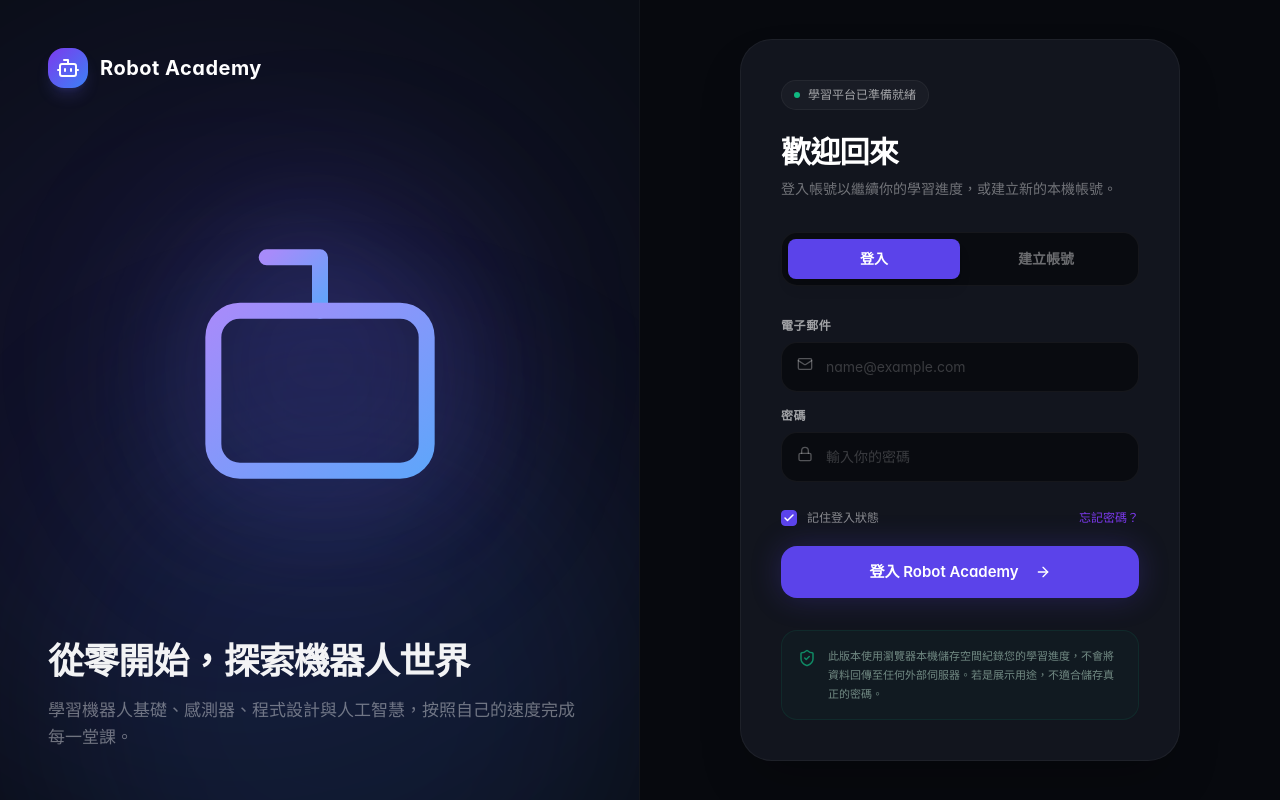
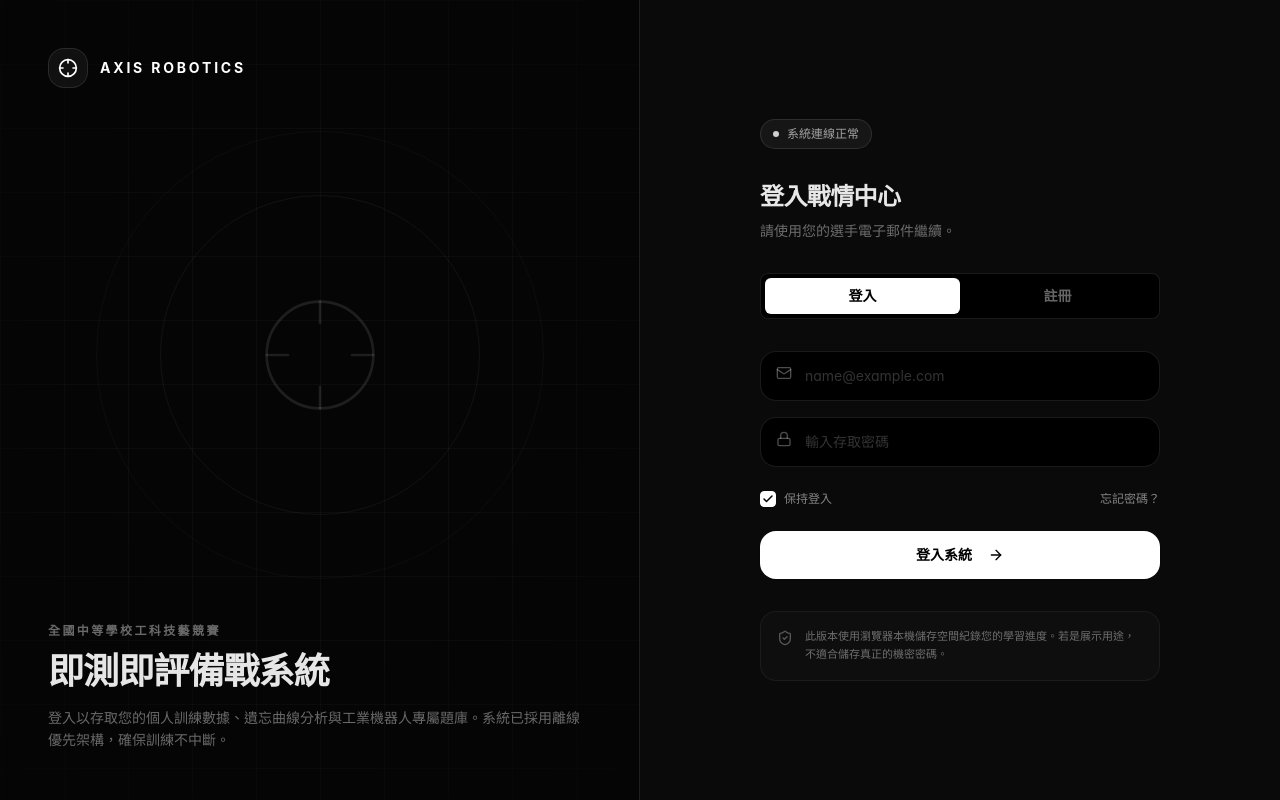
Before and after one commit to LangCheng945/roboticstest, a Next.js app: page /login in a window 1280 px wide. Built offline with nearby package versions, Linux system fonts and the light colour scheme.

Commit message:
Update page.tsx

```diff
--- a/app/login/page.tsx
+++ b/app/login/page.tsx
@@ -2,7 +2,7 @@
 
 import { useState } from "react";
 import { motion } from "framer-motion";
-import { ArrowRight, Bot, Check, Lock, Mail, ShieldCheck } from "lucide-react";
+import { ArrowRight, Check, Crosshair, Lock, Mail, ShieldCheck } from "lucide-react";
 import { useRouter } from "next/navigation";
 
 import { Button } from "@/components/ui/button";
@@ -13,101 +13,89 @@
   const [isLogin, setIsLogin] = useState(true);
   const [isLoading, setIsLoading] = useState(false);
 
-  // 模擬登入行為並跳轉
   const handleSubmit = (e: React.FormEvent) => {
     e.preventDefault();
     setIsLoading(true);
     setTimeout(() => {
-      // 在此處可加入寫入 Token 的邏輯，讓 middleware 放行
       router.push("/");
     }, 1000);
   };
 
   return (
-    <div className="flex min-h-screen w-full bg-[#050505] text-white selection:bg-indigo-500/30">
+    <div className="flex min-h-screen w-full bg-black text-white selection:bg-white/20">
 
-      {/* ================= 左側：品牌視覺區 (Desktop 專屬) ================= */}
-      <div className="relative hidden w-1/2 flex-col justify-between overflow-hidden border-r border-white/[0.03] bg-[#0A0D14] p-12 lg:flex">
+      {/* ================= 左側：極簡黑灰視覺區 (Desktop 專屬) ================= */}
+      <div className="relative hidden w-1/2 flex-col justify-between overflow-hidden border-r border-white/10 bg-[#050505] p-12 lg:flex">
 
-        {/* 背景環境光暈 */}
-        <div className="absolute -left-1/4 top-0 size-[800px] rounded-full bg-indigo-600/10 blur-[130px]" />
-        <div className="absolute -bottom-1/4 right-0 size-[600px] rounded-full bg-blue-500/10 blur-[100px]" />
+        {/* 背景：工業風細緻網格 */}
+        <div className="absolute inset-0 bg-[linear-gradient(rgba(255,255,255,0.03)_1px,transparent_1px),linear-gradient(90deg,rgba(255,255,255,0.03)_1px,transparent_1px)] bg-[size:4rem_4rem] [mask-image:radial-gradient(ellipse_80%_80%_at_50%_50%,#000_40%,transparent_100%)]" />
 
         {/* 左上角 Logo */}
         <div className="relative z-10 flex items-center gap-3">
-          <div className="grid size-10 place-items-center rounded-xl bg-gradient-to-br from-[#7C3AED] to-[#3B82F6] shadow-lg shadow-indigo-500/20">
-            <Bot className="size-6 text-white" />
+          <div className="grid size-10 place-items-center rounded-xl border border-white/10 bg-white/5 backdrop-blur-md">
+            <Crosshair className="size-5 text-white" strokeWidth={2} />
           </div>
-          <span className="text-xl font-bold tracking-wide">Robot Academy</span>
+          <span className="text-sm font-bold tracking-[0.2em]">AXIS ROBOTICS</span>
         </div>
 
-        {/* 中央巨型漸層 Icon */}
+        {/* 中央極簡圖形 */}
         <div className="relative z-10 flex flex-1 items-center justify-center">
           <motion.div
-            initial={{ scale: 0.9, opacity: 0 }}
+            initial={{ scale: 0.95, opacity: 0 }}
             animate={{ scale: 1, opacity: 1 }}
-            transition={{ duration: 0.8, ease: "easeOut" }}
-            className="relative"
+            transition={{ duration: 1, ease: "easeOut" }}
+            className="relative grid place-items-center"
           >
-            {/* 圖示背後的強烈發光層 */}
-            <div className="absolute inset-0 rounded-full bg-indigo-500/20 blur-[80px]" />
-
-            <Bot
-              className="relative z-10 size-80 drop-shadow-[0_0_50px_rgba(99,102,241,0.3)]"
-              strokeWidth={1.2}
-              style={{ stroke: "url(#blue-purple-gradient)" }}
-            />
-
-            {/* 隱藏的 SVG 定義，用來渲染上方 Icon 的紫藍漸層邊線 */}
-            <svg width="0" height="0">
-              <linearGradient id="blue-purple-gradient" x1="0%" y1="0%" x2="100%" y2="100%">
-                <stop stopColor="#A78BFA" offset="0%" />
-                <stop stopColor="#60A5FA" offset="100%" />
-              </linearGradient>
-            </svg>
+            {/* 外圈細線 */}
+            <div className="absolute size-[28rem] rounded-full border border-white/[0.03]" />
+            <div className="absolute size-[20rem] rounded-full border border-white/[0.05]" />
+            {/* 核心十字標 */}
+            <Crosshair className="size-32 text-white/10" strokeWidth={0.5} />
           </motion.div>
         </div>
 
         {/* 左下角文案 */}
         <div className="relative z-10 max-w-xl">
-          <h1 className="mb-4 text-4xl font-bold tracking-tight text-white/95">
-            從零開始，探索機器人世界
+          <p className="mb-3 text-xs font-bold tracking-[0.2em] text-white/40">
+            全國中等學校工科技藝競賽
+          </p>
+          <h1 className="mb-4 text-4xl font-bold tracking-tight text-white/90">
+            即測即評備戰系統
           </h1>
-          <p className="text-[17px] leading-relaxed text-white/40">
-            學習機器人基礎、感測器、程式設計與人工智慧，按照自己的速度完成每一堂課。
+          <p className="text-sm leading-relaxed text-white/40">
+            登入以存取您的個人訓練數據、遺忘曲線分析與工業機器人專屬題庫。系統已採用離線優先架構，確保訓練不中斷。
           </p>
         </div>
       </div>
 
-      {/* ================= 右側：登入與註冊表單區 ================= */}
-      <div className="flex w-full flex-1 items-center justify-center bg-[#07090E] p-6 lg:w-1/2">
+      {/* ================= 右側：黑白高對比表單區 ================= */}
+      <div className="flex w-full flex-1 items-center justify-center bg-[#0A0A0A] p-6 lg:w-1/2">
         <motion.div
-          initial={{ opacity: 0, y: 20 }}
+          initial={{ opacity: 0, y: 10 }}
           animate={{ opacity: 1, y: 0 }}
-          transition={{ duration: 0.5, delay: 0.1 }}
-          className="w-full max-w-[440px]"
+          transition={{ duration: 0.4 }}
+          className="w-full max-w-[400px]"
         >
-          {/* 表單卡片主體 */}
-          <div className="rounded-[2rem] border border-white/5 bg-[#12151E] p-8 shadow-2xl sm:p-10">
-
-            {/* 頂部狀態標籤 */}
-            <div className="mb-6 inline-flex items-center gap-2 rounded-full border border-white/5 bg-white/[0.03] px-3 py-1.5 text-xs font-medium text-white/60">
-              <span className="size-1.5 rounded-full bg-emerald-500" />
-              學習平台已準備就緒
+          {/* 狀態標籤 */}
+          <div className="mb-8 inline-flex items-center gap-2 rounded-full border border-white/10 bg-white/5 px-3 py-1.5 text-xs font-medium text-white/60">
+            <span className="size-1.5 rounded-full bg-white/80" />
+            系統連線正常
           </div>
 
-            <h2 className="mb-2 text-3xl font-bold tracking-tight">歡迎回來</h2>
-            <p className="mb-8 text-sm leading-relaxed text-white/40">
-              登入帳號以繼續你的學習進度，或建立新的本機帳號。
+          <h2 className="mb-2 text-2xl font-bold tracking-tight text-white/90">
+            {isLogin ? "登入戰情中心" : "建立選手授權"}
+          </h2>
+          <p className="mb-8 text-sm text-white/40">
+            請使用您的選手電子郵件繼續。
           </p>
 
-            {/* 登入 / 註冊 頁籤切換 */}
-            <div className="mb-8 flex rounded-xl border border-white/5 bg-[#090B10] p-1.5">
+          {/* 登入 / 註冊 頁籤切換 (Apple Style) */}
+          <div className="mb-8 flex rounded-lg border border-white/10 bg-black p-1">
             <button
               onClick={() => setIsLogin(true)}
               className={cn(
-                  "flex-1 rounded-lg py-2.5 text-sm font-semibold transition-all duration-300",
-                  isLogin ? "bg-[#5B43EA] text-white shadow-lg" : "text-white/40 hover:text-white/80"
+                "flex-1 rounded-md py-2 text-sm font-semibold transition-all duration-200",
+                isLogin ? "bg-white text-black shadow-sm" : "text-white/40 hover:text-white/80"
               )}
             >
               登入
@@ -115,77 +103,69 @@
             <button
               onClick={() => setIsLogin(false)}
               className={cn(
-                  "flex-1 rounded-lg py-2.5 text-sm font-semibold transition-all duration-300",
-                  !isLogin ? "bg-[#5B43EA] text-white shadow-lg" : "text-white/40 hover:text-white/80"
+                "flex-1 rounded-md py-2 text-sm font-semibold transition-all duration-200",
+                !isLogin ? "bg-white text-black shadow-sm" : "text-white/40 hover:text-white/80"
               )}
             >
-                建立帳號
+              註冊
             </button>
           </div>
 
           {/* 表單輸入區 */}
-            <form onSubmit={handleSubmit} className="space-y-5">
-              <div className="space-y-4">
+          <form onSubmit={handleSubmit} className="space-y-4">
             <div>
-                  <label className="mb-2 block text-xs font-semibold tracking-wider text-white/60">
-                    電子郵件
-                  </label>
+              <label className="sr-only">電子郵件</label>
               <div className="relative">
                 <Mail className="absolute left-4 top-3.5 size-4 text-white/30" />
                 <input
                   type="email"
                   placeholder="name@example.com"
                   required
-                      className="w-full rounded-xl border border-white/5 bg-[#090B10] py-3.5 pl-11 pr-4 text-sm text-white placeholder:text-white/20 focus:border-[#5B43EA] focus:bg-[#0E111A] focus:outline-none focus:ring-1 focus:ring-[#5B43EA] transition-colors"
+                  className="w-full rounded-xl border border-white/10 bg-black py-3.5 pl-11 pr-4 text-sm text-white placeholder:text-white/20 focus:border-white/30 focus:bg-white/5 focus:outline-none transition-colors"
                 />
               </div>
             </div>
 
             <div>
-                  <label className="mb-2 block text-xs font-semibold tracking-wider text-white/60">
-                    密碼
-                  </label>
+              <label className="sr-only">密碼</label>
               <div className="relative">
                 <Lock className="absolute left-4 top-3.5 size-4 text-white/30" />
                 <input
                   type="password"
-                      placeholder="輸入你的密碼"
+                  placeholder="輸入存取密碼"
                   required
-                      className="w-full rounded-xl border border-white/5 bg-[#090B10] py-3.5 pl-11 pr-4 text-sm text-white placeholder:text-white/20 focus:border-[#5B43EA] focus:bg-[#0E111A] focus:outline-none focus:ring-1 focus:ring-[#5B43EA] transition-colors"
+                  className="w-full rounded-xl border border-white/10 bg-black py-3.5 pl-11 pr-4 text-sm text-white placeholder:text-white/20 focus:border-white/30 focus:bg-white/5 focus:outline-none transition-colors"
                 />
               </div>
             </div>
-              </div>
 
-              {/* 記住我 & 忘記密碼 */}
-              <div className="flex items-center justify-between pt-2">
-                <label className="flex items-center gap-2.5 cursor-pointer group">
+            <div className="flex items-center justify-between py-2">
+              <label className="flex items-center gap-2 cursor-pointer group">
                 <div className="relative flex items-center justify-center">
                   <input type="checkbox" className="peer sr-only" defaultChecked />
-                    <div className="size-4 rounded-[4px] border border-white/20 bg-[#090B10] transition-colors peer-checked:border-[#5B43EA] peer-checked:bg-[#5B43EA]" />
-                    <Check className="absolute size-3 text-white opacity-0 transition-opacity peer-checked:opacity-100" strokeWidth={3} />
+                  <div className="size-4 rounded-[4px] border border-white/20 bg-black transition-colors peer-checked:border-white peer-checked:bg-white" />
+                  <Check className="absolute size-3 text-black opacity-0 transition-opacity peer-checked:opacity-100" strokeWidth={3} />
                 </div>
                 <span className="text-xs font-medium text-white/50 group-hover:text-white/80 transition-colors">
-                    記住登入狀態
+                  保持登入
                 </span>
               </label>
 
-                <button type="button" className="text-xs font-medium text-[#7C3AED] hover:text-[#9355EA] transition-colors">
+              <button type="button" className="text-xs font-medium text-white/50 hover:text-white transition-colors">
                 忘記密碼？
               </button>
             </div>
 
-              {/* 提交按鈕 */}
             <Button
               type="submit"
               disabled={isLoading}
-                className="mt-4 h-[52px] w-full rounded-xl bg-[#5B43EA] text-[15px] font-semibold text-white hover:bg-[#4F39D1] active:bg-[#4531B5] shadow-[0_0_30px_rgba(91,67,234,0.25)] transition-all"
+              className="mt-2 h-12 w-full rounded-xl bg-white text-sm font-bold text-black hover:bg-zinc-200 active:scale-[0.98] transition-all"
             >
               {isLoading ? (
-                  <div className="size-5 rounded-full border-2 border-white/30 border-t-white animate-spin" />
+                <div className="size-4 rounded-full border-2 border-black/20 border-t-black animate-spin" />
               ) : (
                 <>
-                    {isLogin ? "登入 Robot Academy" : "建立帳號並開始"}
+                  {isLogin ? "登入系統" : "建立帳號"}
                   <ArrowRight className="ml-2 size-4" />
                 </>
               )}
@@ -193,14 +173,13 @@
           </form>
 
           {/* 底部免責聲明 */}
-            <div className="mt-8 flex items-start gap-3 rounded-xl border border-emerald-500/10 bg-emerald-500/[0.03] p-4 text-[11px] leading-[1.7] text-emerald-100/50">
-              <ShieldCheck className="mt-0.5 size-[18px] shrink-0 text-emerald-500/70" />
+          <div className="mt-8 flex items-start gap-3 rounded-xl border border-white/5 bg-white/[0.02] p-4 text-[11px] leading-relaxed text-white/40">
+            <ShieldCheck className="mt-0.5 size-4 shrink-0 text-white/30" />
             <p>
-                此版本使用瀏覽器本機儲存空間紀錄您的學習進度，不會將資料回傳至任何外部伺服器。若是展示用途，不適合儲存真正的密碼。
+              此版本使用瀏覽器本機儲存空間紀錄您的學習進度。若是展示用途，不適合儲存真正的機密密碼。
             </p>
           </div>
 
-          </div>
         </motion.div>
       </div>
     </div>
```
Lines whose indentation alone changed are shown as unchanged.
